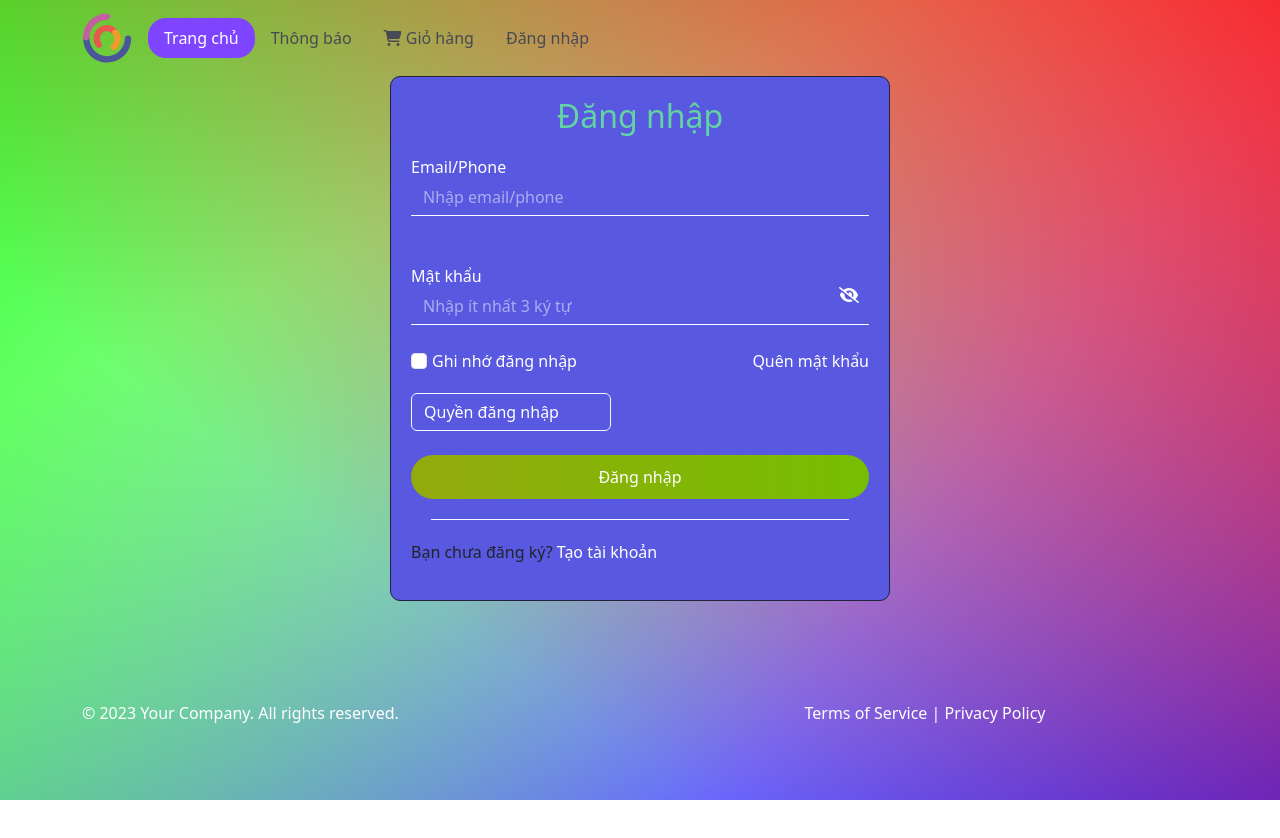
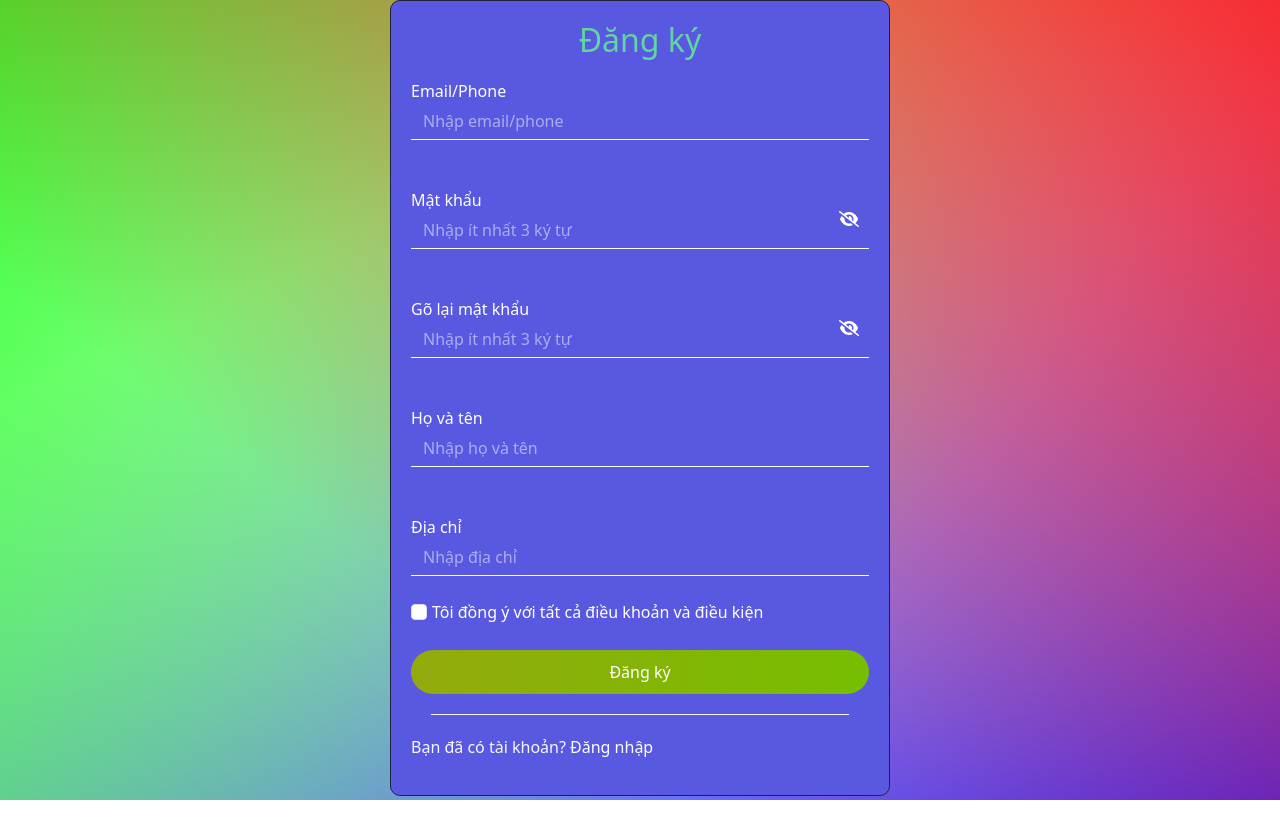
Before and after one commit to danhNg08101997/shop-circle-app-angular, an Angular app: page / in a window 1280 px wide. Shown: the top 838 px of the page. Before the commit the page ends 800 px from the top, so only its background shows below. Built offline with nearby package versions, Linux system fonts and the light colour scheme.

Commit message:
register-page

```diff
--- a/src/app/app.module.ts
+++ b/src/app/app.module.ts
@@ -8,6 +8,7 @@ import { ProductDetailComponent } from './pages/product-detail/product-detail.co
 import { ProductListComponent } from './pages/product-list/product-list.component';
 import { OrderConfirmComponent } from './pages/order-confirm/order-confirm.component';
 import { LoginComponent } from './pages/login/login.component';
+import { RegisterComponent } from './pages/register/register.component';
 
 @NgModule({
   declarations: [
@@ -19,6 +20,7 @@ import { LoginComponent } from './pages/login/login.component';
     ProductListComponent,
     OrderConfirmComponent,
     LoginComponent,
+    RegisterComponent,
   ],
   imports: [BrowserModule],
   providers: [],
@@ -28,7 +30,8 @@ import { LoginComponent } from './pages/login/login.component';
     // OrderComponent,
     // ProductListComponent,
     // OrderConfirmComponent,
-    LoginComponent,
+    // LoginComponent,
+    RegisterComponent
 
   ],
 })
--- /dev/null
+++ b/src/app/pages/register/register.component.html
@@ -0,0 +1,90 @@
+<div class="register-page">
+  <!-- <app-header></app-header> -->
+  <div class="container">
+    <div class="row">
+      <div class="col-md-6 offset-md-3">
+        <div class="register-form mx-auto">
+          <h2 class="register-header">Đăng ký</h2>
+          <div class="form-group">
+            <label class="text-white" for="email">Email/Phone</label>
+            <input
+              type="text"
+              class="form-control"
+              id="email"
+              placeholder="Nhập email/phone"
+            />
+            <div class="divider-nospace"></div>
+          </div>
+          <div class="mt-5"></div>
+          <div class="form-group password-field">
+            <label class="text-white" for="password">Mật khẩu</label>
+            <input
+              type="password"
+              class="form-control"
+              id="password"
+              placeholder="Nhập ít nhất 3 ký tự"
+            />
+            <!-- <i class="fa-solid fa-eye password-toggle"></i> -->
+            <i class="fa-solid fa-eye-slash password-toggle"></i>
+            <div class="divider-nospace"></div>
+          </div>
+          <div class="mt-5"></div>
+          <div class="form-group password-field">
+            <label class="text-white" for="confirm-password"
+              >Gõ lại mật khẩu</label
+            >
+            <input
+              type="confirm-password"
+              class="form-control"
+              id="confirm-password"
+              placeholder="Nhập ít nhất 3 ký tự"
+            />
+            <!-- <i class="fa-solid fa-eye password-toggle"></i> -->
+            <i class="fa-solid fa-eye-slash password-toggle"></i>
+            <div class="divider-nospace"></div>
+          </div>
+          <div class="mt-5"></div>
+          <div class="form-group">
+            <label class="text-white" for="fullname">Họ và tên</label>
+            <input
+              type="text"
+              class="form-control"
+              id="fullname"
+              placeholder="Nhập họ và tên"
+            />
+            <div class="divider-nospace"></div>
+          </div>
+          <div class="mt-5"></div>
+          <div class="form-group">
+            <label class="text-white" for="address">Địa chỉ</label>
+            <input
+              type="text"
+              class="form-control"
+              id="address"
+              placeholder="Nhập địa chỉ"
+            />
+            <div class="divider-nospace"></div>
+          </div>
+          <div class="mt-4"></div>
+          <div class="form-group">
+            <div class="form-check checkbox-text">
+              <span class="d-flex">
+                <input type="checkbox" class="form-check-input" id="agree" />
+                <label for="agree" class="form-check-label text-start"
+                  >Tôi đồng ý với tất cả điều khoản và điều kiện</label
+                >
+              </span>
+            </div>
+          </div>
+          <button class="register-button mt-4">Đăng ký</button>
+          <div class="divider"></div>
+          <p class="text-light">
+            Bạn đã có tài khoản?
+            <span><a href="#" class="register-link">Đăng nhập</a></span>
+          </p>
+        </div>
+      </div>
+    </div>
+  </div>
+  <!-- <app-footer></app-footer> -->
+</div>
--- /dev/null
+++ b/src/app/pages/register/register.component.scss
@@ -0,0 +1,103 @@
+.register-page{
+    height: 100vh;
+  background: linear-gradient(
+      217deg,
+      rgba(255, 0, 0, 0.8),
+      rgba(255, 0, 0, 0) 70.71%
+    ),
+    linear-gradient(127deg, rgba(0, 255, 0, 0.8), rgba(0, 255, 0, 0) 70.71%),
+    linear-gradient(336deg, rgba(0, 0, 255, 0.8), rgba(0, 0, 255, 0) 70.71%);
+    .intro-section {
+        text-align: center;
+        //   color: #fff;
+        padding: 20px;
+      }
+      .register-form {
+        margin-bottom: 100px;
+        background-color: rgb(88, 88, 224);
+        border-radius: 10px;
+        padding: 20px;
+        max-width: 500px;
+        border: 1px solid rgb(32, 34, 60);
+        align-items: center;
+        justify-content: center;
+      }
+      .register-header{
+        text-align: center;
+        color: rgb(98, 211, 162);
+        margin-bottom: 20px;
+      }
+      .form-control{
+        background-color: transparent;
+        border: none;
+        color: #fff;
+        border-color: transparent;
+        &::placeholder{
+          color: #fff;
+          opacity: 0.5;
+        }
+      }
+      .divider-nospace{
+        border-top: 1px solid #fff;
+      }
+      .password-field{
+        position: relative;
+      }
+      .password-toggle{
+        position: absolute;
+        top: 50%;
+        right: 10px;
+        transform: translateY(-50%);
+        color: rgb(255, 255, 255);
+        cursor: pointer;
+      }
+      .checkbox-text{
+        color: #fff;
+        display: flex;
+        justify-content: space-between;
+        align-items: center;
+        margin-top: 10px;
+      }
+      .checkbox-text input[type="checkbox"]:checked{
+        border-color: #fff;
+        background-color: rgb(233, 66, 178);
+      }
+      .form-check-input{
+        margin-right: 5px;
+      }
+      .register-link{
+        color: #fff;
+        text-decoration: none;
+        &:hover{
+          color: black;
+        }
+      }
+      .access-right{
+        margin-top: 20px;
+        width: 200px;
+        color: #fff;
+        border: 1px solid rgb(248, 248, 248);
+        &:focus{
+          border: 1px solid rgb(243, 243, 243);
+        }
+      }
+      option {
+        background-color: #f9f9f9;
+        color: #333;
+        padding: 10px;
+    }
+    .register-button{
+      background: linear-gradient(to right, rgb(147, 170, 13), rgb(118, 190, 1));
+      color: #fff;
+      border-radius: 30px;
+      width: 100%;
+      padding: 10px 0;
+      margin-top: 20px;
+      border:none
+    }
+    .divider{
+      height: 1px;
+      background-color: #f9f9f9;
+      margin: 20px;
+    }
+}
--- a/src/index.html
+++ b/src/index.html
@@ -19,6 +19,7 @@
   <!-- <app-home></app-home> -->
   <!-- <app-order></app-order> -->
   <!-- <app-order-confirm></app-order-confirm> -->
-<app-login></app-login>
+  <!-- <app-login></app-login>   -->
+   <app-register></app-register>
 </body>
 </html>
```
Also changed, not shown: src/app/pages/register/register.component.ts (added, +10 -0 lines).
